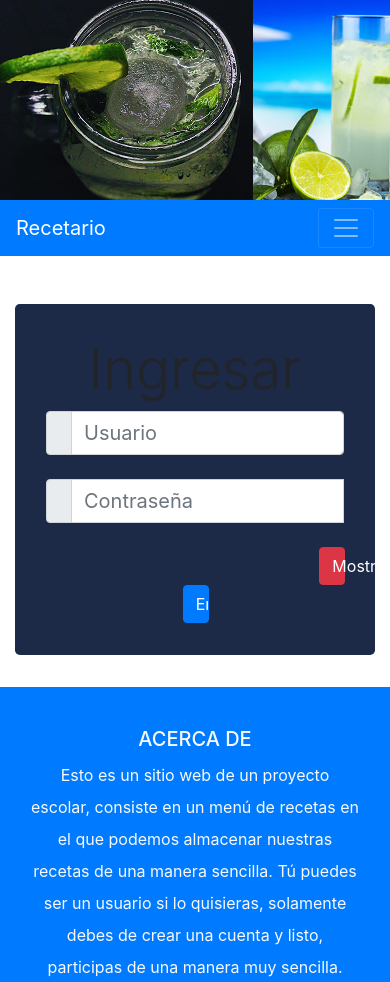
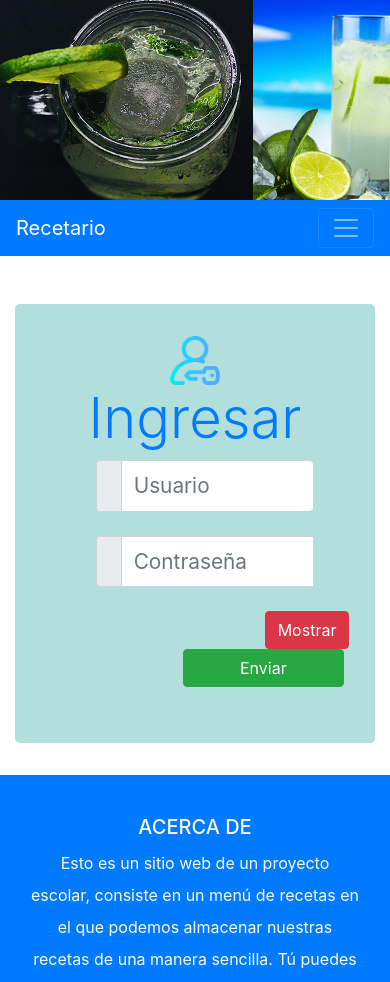
Before and after one commit to IvanCardel/recWeb, a PHP site: page /login.php in a window 390 px wide. Shown: the top 982 px of the page. Run offline with PHP 8.4, Linux system fonts and the light colour scheme; some libraries are stand-ins or nearby versions.

Commit message:
Se han hecho cambios, mayoría css, todo funciona bien en el host

```diff
--- a/css/estilo.css
+++ b/css/estilo.css
@@ -132,7 +132,7 @@ opacity: 0.9;
 /* Jumbotrom */
 
 .jb {
-    background-color: #1c2a48;
+    background-color: rgba(0, 150, 136, 0.3);
 }
 
 .te {
@@ -152,3 +152,10 @@ opacity: 0.9;
 .letracard {
     font-size: 1.3rem;
 }
+
+.inputform {
+    max-width: 65%;
+    width: auto;
+    height: auto;
+    font-size: 1.3rem;
+}
--- a/layout/navbar.php
+++ b/layout/navbar.php
@@ -1,5 +1,5 @@
 <nav class="navbar navbar-expand-lg navbar-dark bg-primary">
-  <a class="navbar-brand" href="#">Recetario</a>
+  <a class="navbar-brand correoFooter" href="#">Recetario</a>
   <button class="navbar-toggler" type="button" data-toggle="collapse" data-target="#navbarSupportedContent" aria-controls="navbarSupportedContent" aria-expanded="false" aria-label="Toggle navigation">
     <span class="navbar-toggler-icon"></span>
   </button>
@@ -7,19 +7,19 @@
   <div class="collapse navbar-collapse" id="navbarSupportedContent">
     <ul class="navbar-nav mr-auto">
       <li class="nav-item">
-        <a class="nav-link" href="index.php"><i class="fas fa-home"></i> Inicio</a>
+        <a class="nav-link correoFooter" href="index.php"><i class="fas fa-home"></i> Inicio</a>
       </li>
       <li class="nav-item">
-        <a class="nav-link" href="#"><i class="fas fa-balance-scale"></i> Categoria</a>
+        <a class="nav-link correoFooter" href="#"><i class="fas fa-balance-scale"></i> Categoria</a>
       </li>
       <li class="nav-item">
-        <a class="nav-link" href="#"><i class="fas fa-globe-americas"></i> País</a>
+        <a class="nav-link correoFooter" href="#"><i class="fas fa-globe-americas"></i> País</a>
       </li>
       <li class="nav-item">
-        <a class="nav-link" href="#footer"><i class="fas fa-mobile-alt"></i> Contacto</a>
+        <a class="nav-link correoFooter" href="#footer"><i class="fas fa-mobile-alt"></i> Contacto</a>
       </li>
       <li class="nav-item">
-        <a class="nav-link" href="login.php"><i class="fas fa-user-shield"></i> Login</a>
+        <a class="nav-link correoFooter" href="login.php"><i class="fas fa-user-shield"></i> Login</a>
       </li>
     </ul>
     <form class="form-inline my-2 my-lg-0">
--- a/login.php
+++ b/login.php
@@ -18,42 +18,43 @@
     <!-- Contenido -->
     <div class="container pt-5">
         <div class="jumbotron  jb">
-            <h1 class="display-4 text-center"> Ingresar
-            </h1>
+        <img src="image/login.png" style="max-width:15%;width:auto;height:auto" class="rounded mx-auto d-block"  alt="No found">
+            <h3 class="display-4 text-center text-primary"> Ingresar</h3>
             <form class="form" id="login">
                 <div class="container">
                     <!-- inicio input-->
                     <label class="sr-only" for="user"> Usuario</label>
-                    <div class="input-group">
+                    <div class="offset-2  input-group">
                         <div class="input-group-prepend">
                             <div class="input-group-text">
                                 <i class="fas fa-user fa-lg"></i>
                             </div>
                         </div>
-                        <input type="text" class="form-control col-form-label-lg" name="usuario" id="usuario" placeholder="Usuario">
+                        <input type="text" class="form-control col-form-label-lg inputform" name="usuario" id="usuario" placeholder="Usuario">
                     </div>
                     <br>
                     <!-- termino input-->
                     <label class="sr-only" for="pass"> Contraseña</label>
-                    <div class="input-group">
+                    <div class="offset-2 input-group">
                         <div class="input-group-prepend">
                             <div class="input-group-text">
                                 <i class="fas fa-key fa-lg"></i>
                             </div>
                         </div>
-                        <input type="password" class="form-control col-form-label-lg" name="pass" id="pass" placeholder="Contraseña">
+                        <input type="password" class="form-control inputform col-form-label-lg" name="pass" id="pass" placeholder="Contraseña">
                         <br>
                     </div>
                     <br>
                     <div class="row">
-                        <div class="offset-10 col-2">
+                        <div class="offset-8 col-xs-2 col-md-2">
                             <div class="btn btn-danger btn-block" id="mostrar"><i class="fas fa-eye"></i> Mostrar </div>
                         </div>
                     </div>
                     <div class="row">
-                        <div class="offset-5 col-2">
-                            <input type="submit" value="Enviar" class="btn btn-primary btn-block" id="enviar">
+                        <div class="offset-5  col-xs-2 col-md-2">
+                            <input type="submit" value="Enviar" class="btn btn-success btn-block" id="enviar">
                         </div>
+                        <br>
                     </div>
                     <div class="row" id="mensaje"></div>
                 </div>
@@ -110,14 +111,14 @@
                 },
                 messages: {
                     usuario: {
-                        required: "el Usuario es requerido",
-                        maxlength: "debe ser maximo 10 caracteres ",
-                        minlength: "debe ser minimo 5 caracteres ",
+                        required: "El usuario es requerido",
+                        maxlength: "Debe contener máximo 10 caracteres ",
+                        minlength: "Debe contener mínimo 5 caracteres ",
                     },
                     pass: {
-                        required: "el Usuario es requerido ",
-                        maxlength: "debe ser maximo 10 caracteres ",
-                        minlength: "debe ser minimo 5 caracteres ",
+                        required: "La contraseña es requerida",
+                        maxlength: "Debe contener máximo 10 caracteres ",
+                        minlength: "Debe contener mínimo 5 caracteres ",
                     },
                 },
                 errorElement: "span",
```
Also changed, not shown: adm/index.php (+34 -0 lines), adm/recetas.php (+1 -32 lines), layout/navbaradm.php (+7 -7 lines), image/login.png (added).
